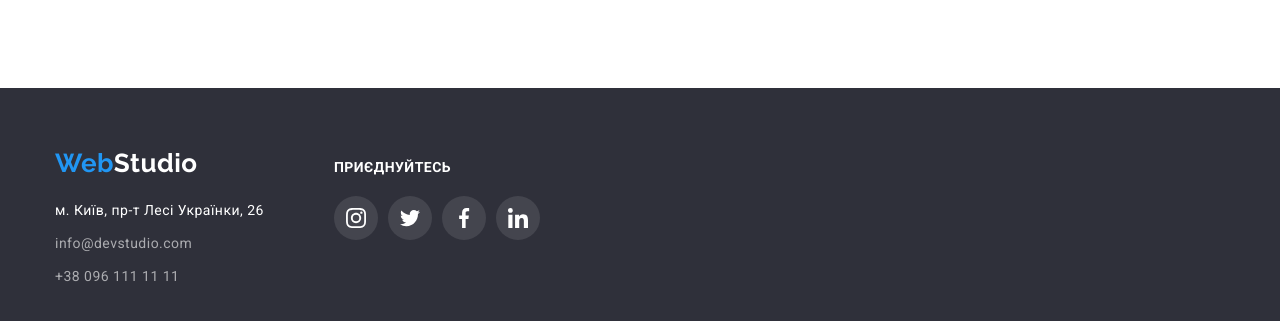
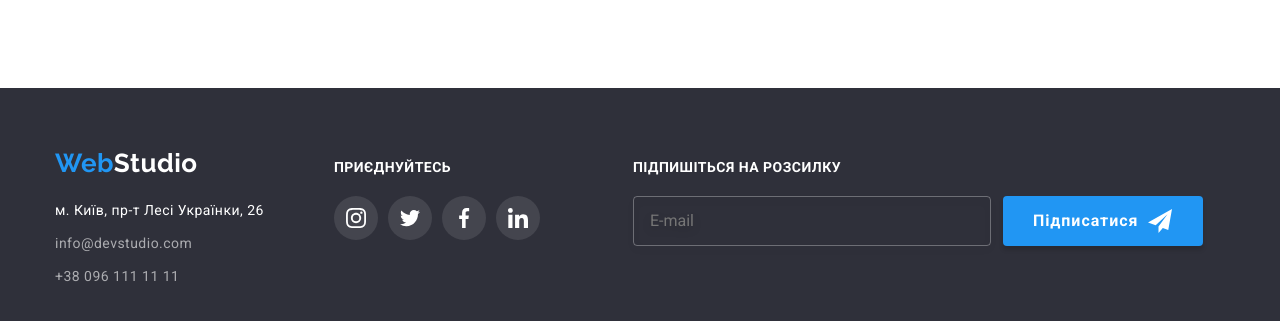
Before and after one commit to An-nettt/goit-markup-hw-06, a plain HTML site: page index.html in a window 1280 px wide. Shown: the part 2589-2910 px from the top of the page. Drawn offline with nearby package versions, Linux system fonts and the light colour scheme.

Commit message:
Додано hover та focus рамці в footer

```diff
--- a/css/style.css
+++ b/css/style.css
@@ -705,6 +705,10 @@ header {
     fill: currentColor;
 }
 
+.subscribe {
+
+}
+
 .subscribe .title {
     margin-bottom: 20px;
 }
@@ -718,6 +722,8 @@ header {
 }
 
 .subscribe-input {
+    transition: border-color var(--transition);
+
     width: 358px;
     height: 50px;
     padding: 15px 16px;
@@ -733,6 +739,11 @@ header {
     line-height: 1.25px;
 
     color: rgba(255, 255, 255, 0.6);
+}
+
+.subscribe-input:hover,
+.subscribe-input:focus {
+    border-color: var(--accent-color);
 }
 
 .subscribe-button {
--- a/index.html
+++ b/index.html
@@ -526,6 +526,25 @@
               </li>
             </ul>
           </li>
+          <li class="subscribe">
+            <h3 class="title">Підпишіться на розсилку</h3>
+            <form class="subscribe-form">
+              <label class="subscribe-label">
+                <input
+                  type="email"
+                  class="subscribe-input"
+                  name="subscribe-mail"
+                  placeholder="E-mail"
+                />
+              </label>
+              <button type="submit" class="subscribe-button">
+                <span class="subscribe-text">Підписатися</span>
+                <svg class="subscribe-icon" width="24" height="24">
+                  <use href="./images/icons.svg#icon-send"></use>
+                </svg>
+              </button>
+            </form>
+          </li>
         </ul>
       </div>
     </footer>
```
